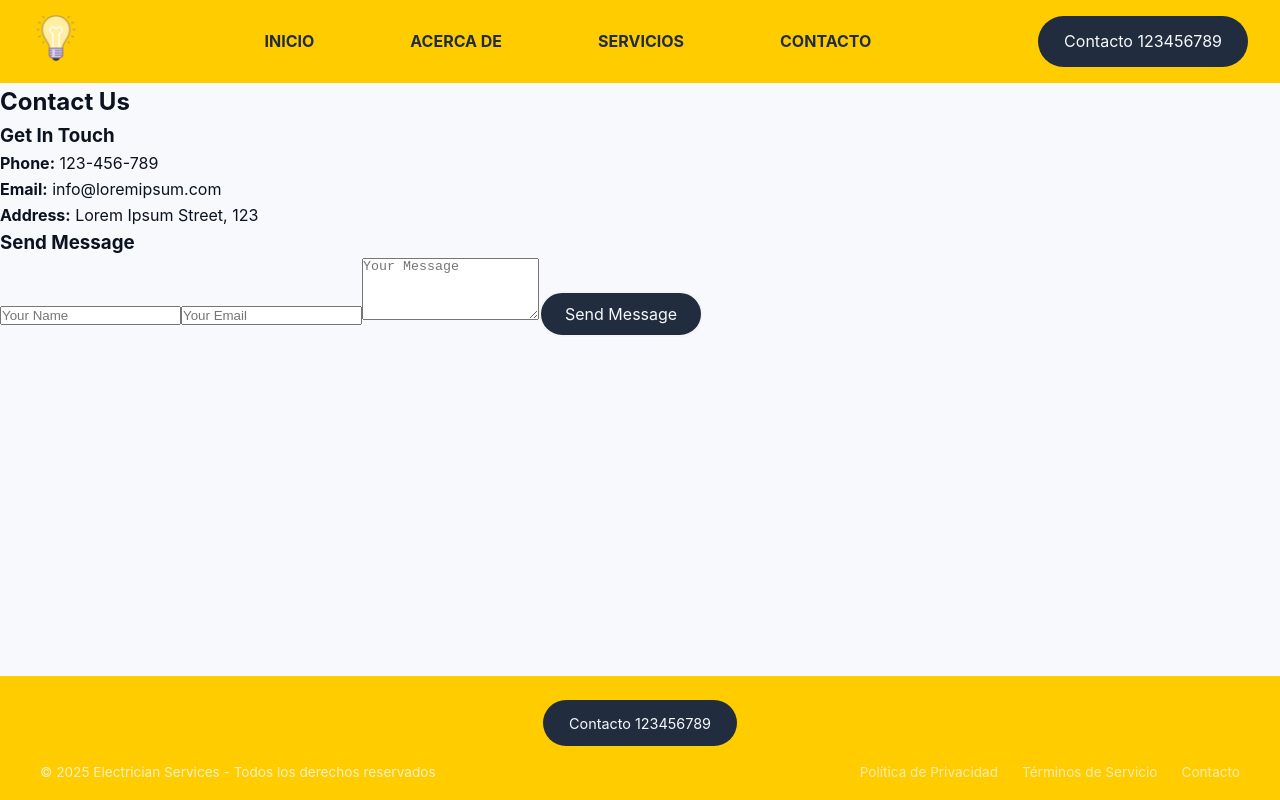
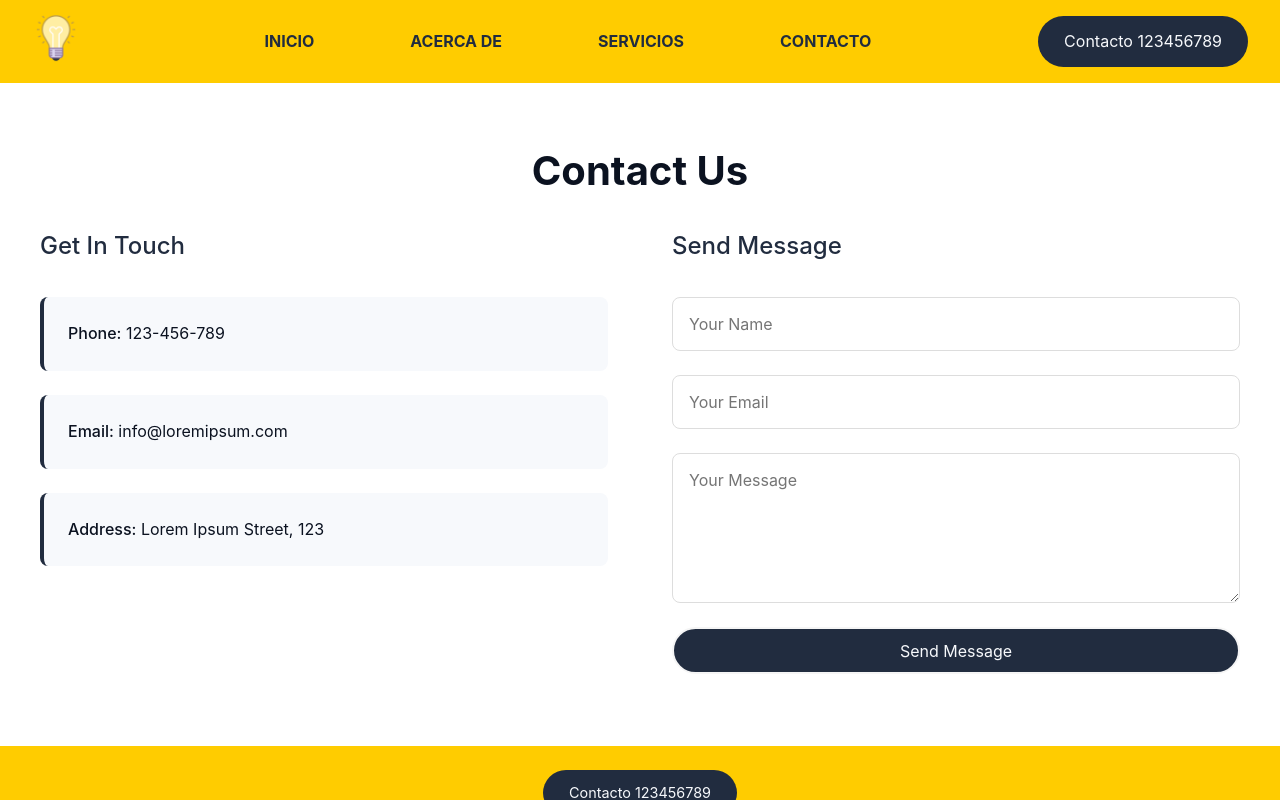
Before and after one commit to ThebellepoquE/electrician_capstone, a React (Vite) app: page /contacto in a window 1280 px wide. Built offline with nearby package versions, Linux system fonts and the light colour scheme.

Commit message:
style(home): apply about/contact/services styles to standalone pages (.about-page/.contact-page)

```diff
--- a/src/styles/home.scss
+++ b/src/styles/home.scss
@@ -2,7 +2,9 @@
 @use 'sass:color' as color;
 @use './mixins' as m;
 
-.home-page {
+.home-page,
+.about-page,
+.contact-page {
   margin: 0;
   padding: 0;
 
@@ -198,7 +200,7 @@
     }
   }
 
-    .contact-section {
+  .contact-section {
       padding: 3.5rem 2rem 4.5rem;
       background: white;
 
```
